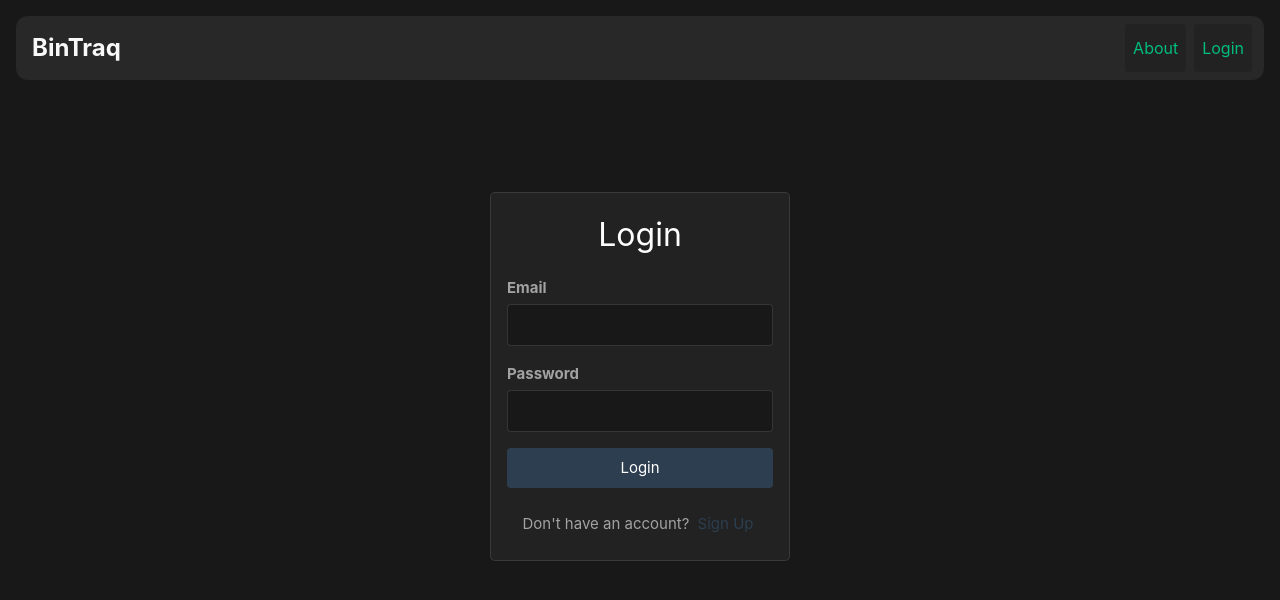
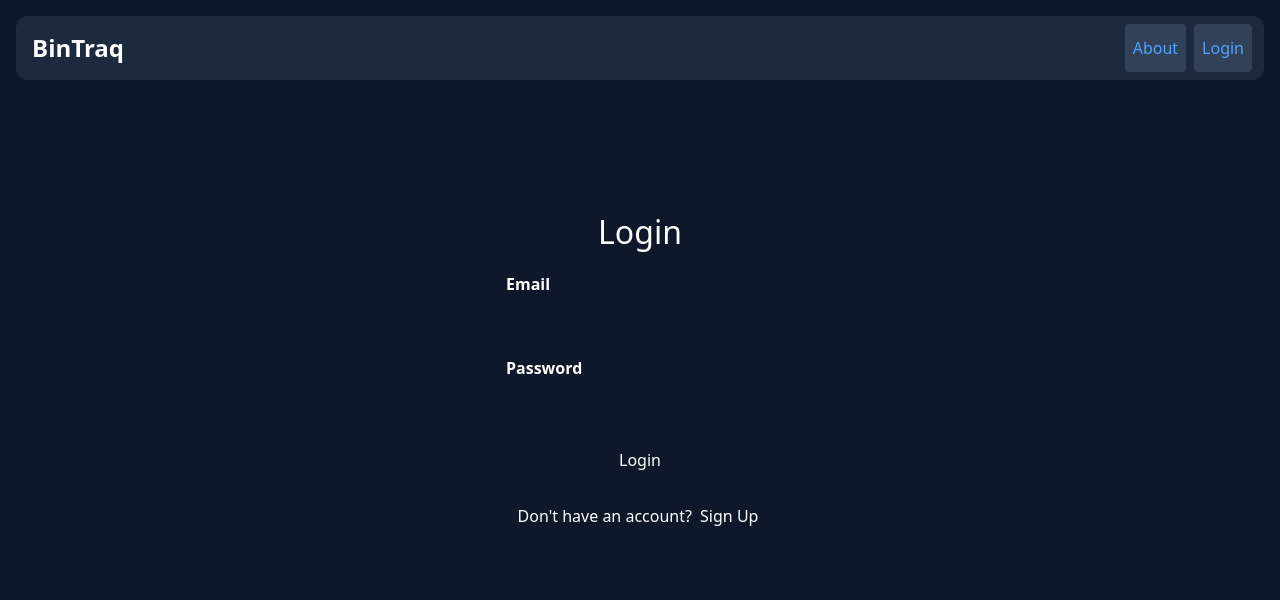
Before and after one commit to kwila-cloud/bintraq, a Vue app in the folder app/: page /login in a window 1280 px wide. Shown: the top 600 px of the page. Built offline with nearby package versions, Linux system fonts and the light colour scheme; no server answers.

Commit message:
feat: improve styling

```diff
--- a/app/src/assets/base.css
+++ /dev/null
@@ -1,76 +0,0 @@
-/* color palette from <https://github.com/vuejs/theme> */
-:root {
-  --vt-c-white: #ffffff;
-  --vt-c-white-soft: #f8f8f8;
-  --vt-c-white-mute: #f2f2f2;
-
-  --vt-c-black: #181818;
-  --vt-c-black-soft: #222222;
-  --vt-c-black-mute: #282828;
-
-  --vt-c-indigo: #2c3e50;
-  --vt-c-indigo-bright: #3c4e60;
-
-  --vt-c-divider-light-1: rgba(60, 60, 60, 0.29);
-  --vt-c-divider-light-2: rgba(60, 60, 60, 0.12);
-  --vt-c-divider-dark-1: rgba(84, 84, 84, 0.65);
-  --vt-c-divider-dark-2: rgba(84, 84, 84, 0.48);
-
-  --vt-c-text-light-1: var(--vt-c-indigo);
-  --vt-c-text-light-2: rgba(60, 60, 60, 0.66);
-  --vt-c-text-dark-1: var(--vt-c-white);
-  --vt-c-text-dark-2: rgba(235, 235, 235, 0.64);
-}
-
-/* semantic color variables for this project */
-:root {
-  --color-background: var(--vt-c-black);
-  --color-background-soft: var(--vt-c-black-soft);
-  --color-background-mute: var(--vt-c-black-mute);
-
-  --color-border: var(--vt-c-divider-dark-2);
-  --color-border-hover: var(--vt-c-divider-dark-1);
-
-  --color-heading: var(--vt-c-text-dark-1);
-  --color-text: var(--vt-c-text-dark-2);
-  --color-error: #ff0000;
-
-  --color-primary: var(--vt-c-indigo);
-  --color-on-primary: var(--vt-c-white);
-  --color-primary-emphasis: var(--vt-c-indigo-bright);
-}
-
-*,
-*::before,
-*::after {
-  box-sizing: border-box;
-  margin: 0;
-  font-weight: normal;
-}
-
-body {
-  min-height: 100vh;
-  color: var(--color-text);
-  background: var(--color-background);
-  transition:
-    color 0.5s,
-    background-color 0.5s;
-  line-height: 1.6;
-  font-family:
-    Inter,
-    -apple-system,
-    BlinkMacSystemFont,
-    'Segoe UI',
-    Roboto,
-    Oxygen,
-    Ubuntu,
-    Cantarell,
-    'Fira Sans',
-    'Droid Sans',
-    'Helvetica Neue',
-    sans-serif;
-  font-size: 15px;
-  text-rendering: optimizeLegibility;
-  -webkit-font-smoothing: antialiased;
-  -moz-osx-font-smoothing: grayscale;
-}
--- a/app/src/assets/main.css
+++ b/app/src/assets/main.css
@@ -1,5 +1,18 @@
-@import './base.css';
 @import 'tailwindcss';
+
+*,
+*::before,
+*::after {
+  box-sizing: border-box;
+  margin: 0;
+  font-weight: normal;
+}
+
+body {
+
+  color: var(--color-white);
+  background: var(--color-slate-900);
+}
 
 h1 {
   font-size: 2rem;
@@ -14,7 +27,7 @@ nav {
   flex-direction: row;
   align-items: center;
   gap: 8px;
-  background: var(--vt-c-black-mute);
+  background: var(--color-slate-800);
   padding: 8px 12px;
   border-radius: 12px;
 
@@ -22,14 +35,14 @@ nav {
     margin-inline-end: auto;
     font-weight: bold;
     font-size: 1.5rem;
-    color: var(--vt-c-white-soft);
+    color: var(--color-white);
   }
 
   :not(:first-child) {
     font-size: 1rem;
     line-height: 2;
     padding: 8px;
-    background: var(--vt-c-black-soft);
+    background: var(--color-slate-700);
     border-radius: 4px;
   }
 }
@@ -44,7 +57,7 @@ nav {
 a, .button-as-a {
   border: none;
   text-decoration: none;
-  color: hsla(160, 100%, 37%, 1);
+  color: var(--color-blue-400);
   transition: 0.4s;
   padding: 4px;
   cursor: pointer;
--- a/app/src/components/AddBinDialog.vue
+++ b/app/src/components/AddBinDialog.vue
@@ -14,9 +14,12 @@ import {
 
 <template>
   <DialogRoot>
-    <DialogTrigger class="bg-blue-500 text-white flex px-2 py-1 rounded-md"
-      >Add</DialogTrigger
+    <DialogTrigger
+      class="bg-blue-500 text-white flex px-2 py-1 rounded-md items-center gap-1"
     >
+      <Icon icon="hugeicons:add-01" />
+      <span>Add</span>
+    </DialogTrigger>
     <DialogPortal>
       <DialogOverlay
         class="bg-blackA9 data-[state=open]:animate-overlayShow fixed inset-0 z-30"
```
